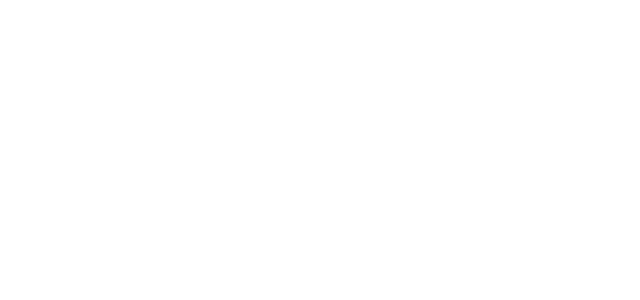
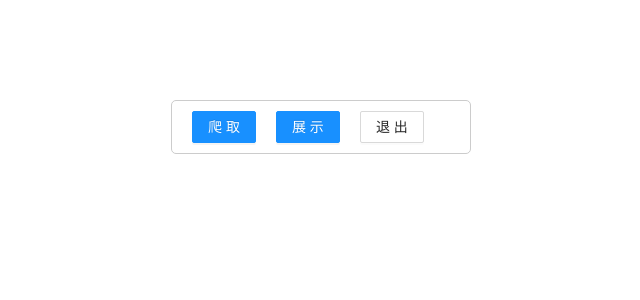
Before and after one commit to Si3ver/fuzzy-happiness, a React (Create React App) app in the folder crawler-front/: page / in a window 1280 px wide. Shown: the top 300 px of the page, without its empty margins (319-959 px from the left). Built offline with nearby package versions, Linux system fonts and the light colour scheme.

Commit message:
feat: home

```diff
--- a/crawler-front/package.json
+++ b/crawler-front/package.json
@@ -11,6 +11,7 @@
     "@types/react": "^17.0.0",
     "@types/react-dom": "^17.0.0",
     "antd": "^4.16.13",
+    "axios": "^0.21.4",
     "react": "^17.0.2",
     "react-dom": "^17.0.2",
     "react-router-dom": "^5.3.0",
--- a/crawler-front/src/App.tsx
+++ b/crawler-front/src/App.tsx
@@ -1,5 +1,6 @@
 import { HashRouter, Switch, Route } from 'react-router-dom'
 import LoginPage from './views/login'
+import HomePage from './views/home'
 
 export default function App() {
   return (
@@ -7,6 +8,7 @@
       <HashRouter>
         <Switch>
           <Route path="/login" exact component={LoginPage}></Route>
+          <Route path="/" exact component={HomePage}></Route>
         </Switch>
       </HashRouter>
     </div>
--- /dev/null
+++ b/crawler-front/src/views/home/index.css
@@ -0,0 +1,11 @@
+.home-page {
+  width: 300px;
+  margin: 100px auto;
+  border: 1px solid #ccc;
+  border-radius: 5px;
+  padding: 10px;
+}
+
+.home-page .ant-btn {
+  margin-left: 20px;
+}
--- /dev/null
+++ b/crawler-front/src/views/home/index.tsx
@@ -0,0 +1,12 @@
+import { Button } from 'antd'
+import './index.css'
+
+export default function HomePage(): JSX.Element {
+  return (
+    <div className="home-page">
+      <Button type="primary" style={{marginLeft: '10px'}}>爬取</Button>
+      <Button type="primary">展示</Button>
+      <Button type="ghost">退出</Button>
+    </div>
+  )
+}
--- a/crawler-front/src/views/login/index.css
+++ b/crawler-front/src/views/login/index.css
@@ -1,5 +1,6 @@
 .login-page {
   width: 300px;
+  margin: 100px auto;
   border: 1px solid #ccc;
   padding: 20px 20px 0 20px;
 }
```
Also changed, not shown: 1 other file (tests, documents, lock files or other folders).
